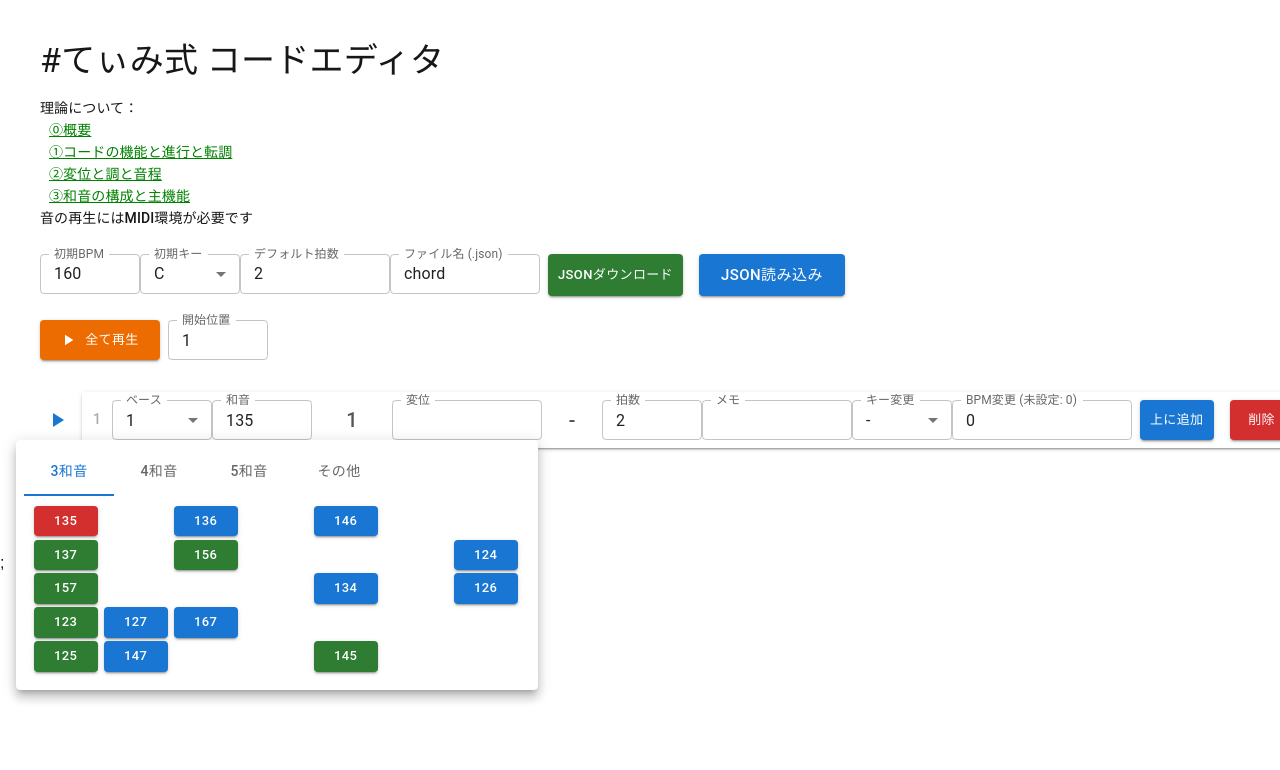
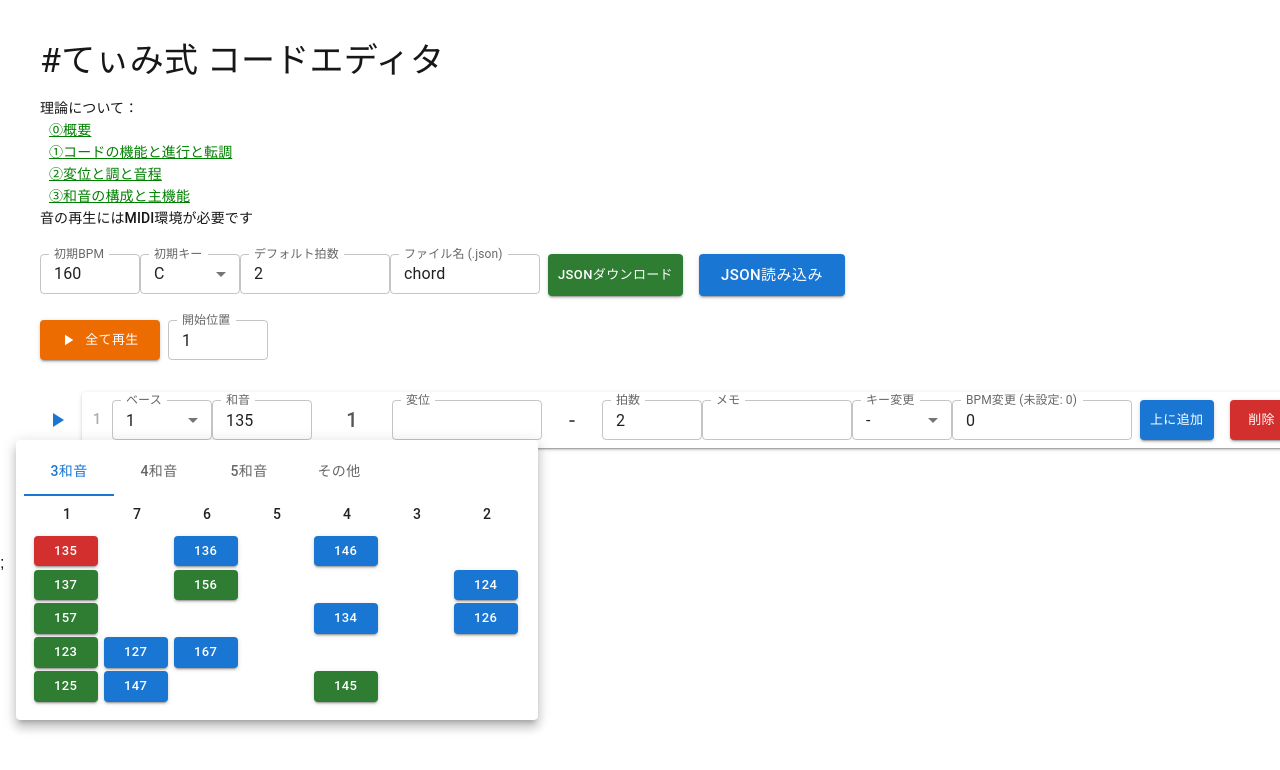
Before and after one commit to Hyayum/chord_editor, a Next.js app: page / in a window 1280 px wide. Both pictures are taken after a click on the element "和音". Shown: the top 770 px of the page. Built offline with nearby package versions, Linux system fonts and the light colour scheme.

Commit message:
和音選択欄に転回の表示を追加

```diff
--- a/src/pages/ChordEditor.tsx
+++ b/src/pages/ChordEditor.tsx
@@ -306,6 +306,15 @@ const ShapeSelector = ({
           <Tab label="その他" value={3} />
         </Tabs>
         <Box sx={{ m: 1 }}>
+          <Box sx={{ display: "flex", my: 1 }}>
+            {[1,7,6,5,4,3,2].map((n) => (
+              <Box sx={{ width: 70 }} key={n}>
+                <Typography variant="subtitle2" sx={{ textAlign: "center" }}>
+                  {n}
+                </Typography>
+              </Box>
+            ))}
+          </Box>
           {basicShapes[tabValue].map((basic) => (
             <Box sx={{ display: "flex" }} key={basic}>
               {Array(7).fill(0).map((z, n) => {
```
